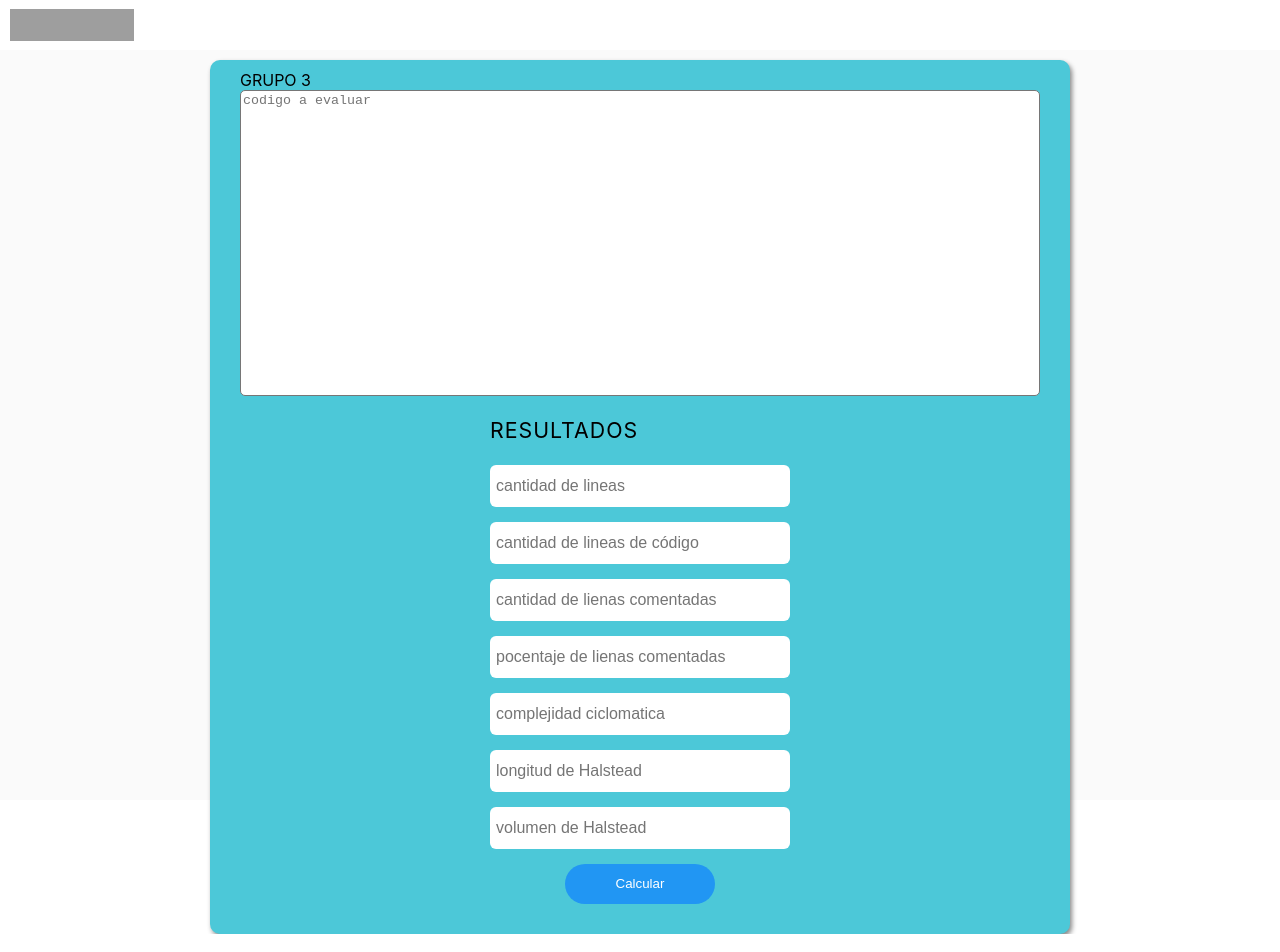
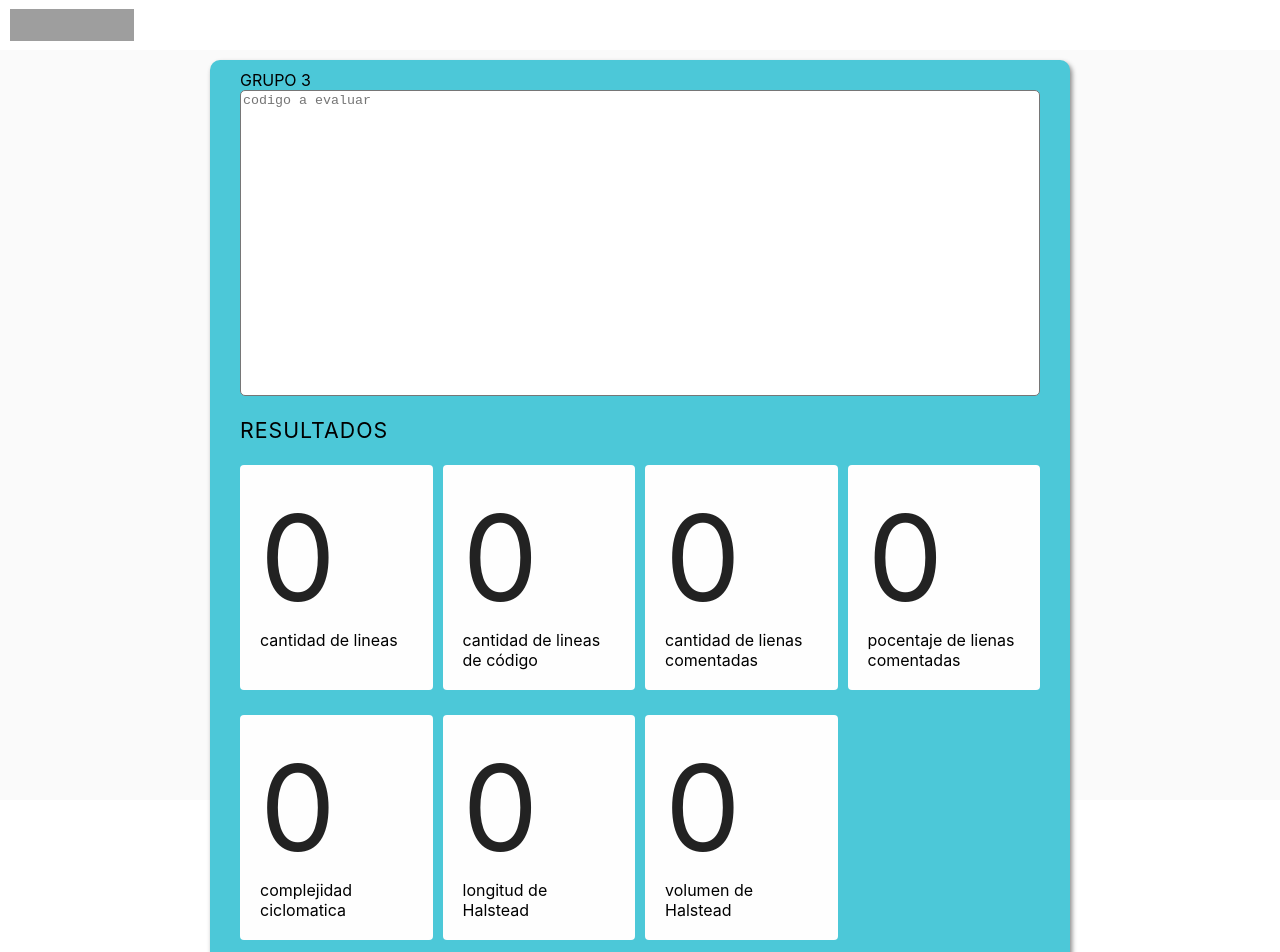
Before and after one commit to facundotourn/testing, a React (Create React App) app: page / in a window 1280 px wide. Shown: the top 952 px of the page. Built offline with nearby package versions, Linux system fonts and the light colour scheme; grey boxes are pictures that could not be loaded.

Commit message:
se cambio el estilo de los resultados

```diff
--- a/src/components/Result/index.js
+++ b/src/components/Result/index.js
@@ -4,8 +4,10 @@ import "./index.scss";
 
 export default function Result({ value, name }) {
   return (
-    <div className="resultado">
-      <input
+    <div className="result">
+      <div className="result-value-container">{value}</div>
+      <div className="result-description-container">{name}</div>
+      {/* <input
         value={
           document.getElementById("code") &&
           document.getElementById("code").value
@@ -14,7 +16,7 @@ export default function Result({ value, name }) {
         }
         placeholder={name}
         readOnly={true}
-      />
+      /> */}
     </div>
   );
 }
--- a/src/components/Result/index.scss
+++ b/src/components/Result/index.scss
@@ -1,9 +1,15 @@
-.resultado {
+.result {
   /* display: contents; */
   display: flex;
-  flex-direction: row;
-  font-size: 20px;
-  width: 400px;
+  flex-direction: column;
   margin-bottom: 15px;
-  width: 100%;
+
+  background-color: #fefefe;
+  border-radius: 4px;
+  padding: 20px;
 }
+
+.result-value-container {
+  font-size: 120px;
+  color: #222;
+}
--- a/src/components/Results/index.js
+++ b/src/components/Results/index.js
@@ -4,11 +4,11 @@ import "./index.scss";
 
 export default function Results({ children }) {
   return (
-    <div className="results-container">
+    <>
       <div className="result-title-container">
         <p>Resultados</p>
       </div>
-      {children}
-    </div>
+      <div className="results-container">{children}</div>
+    </>
   );
 }
--- a/src/components/Results/index.scss
+++ b/src/components/Results/index.scss
@@ -1,7 +1,11 @@
 .results-container {
   margin-top: 30px;
-  max-width: 300px;
   margin: 0 auto;
+
+  display: grid;
+  grid-template-columns: repeat(4, 1fr);
+  grid-gap: 10px;
+  grid-auto-rows: auto;
 }
 
 .result-title-container {
```
